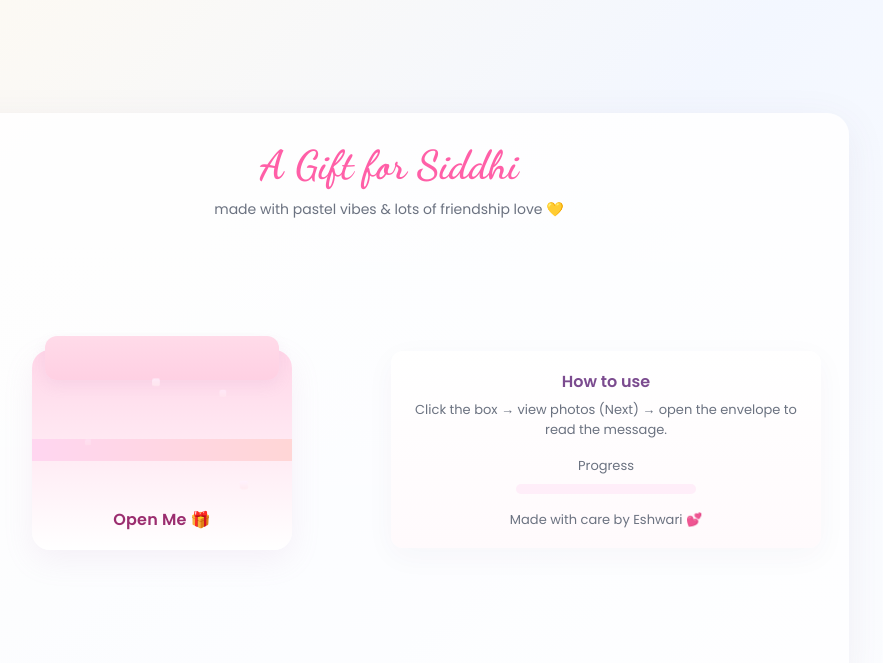
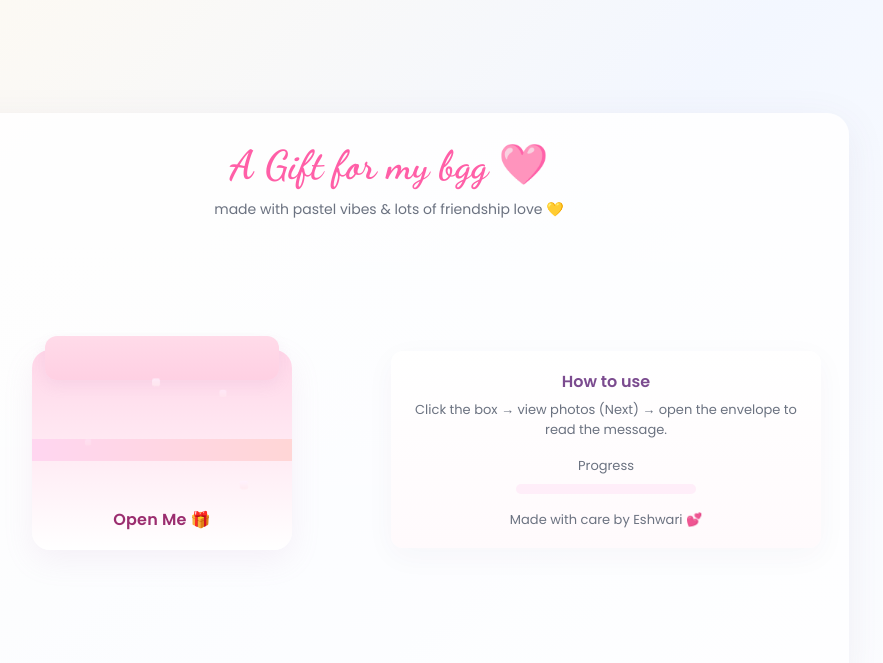
Before and after one commit to eshwari2718/siddhi, a plain HTML site: page index.html in a window 1280 px wide. Shown: the whole page, without its empty margins (251-1134 px from the left). Drawn offline with Linux system fonts and the light colour scheme.

Commit message:
Update index.html

```diff
--- a/index.html
+++ b/index.html
@@ -3,7 +3,7 @@
 <head>
 <meta charset="utf-8" />
 <meta name="viewport" content="width=device-width,initial-scale=1" />
-<title>A Gift for Siddhi — From Eshwari 💕</title>
+<title> For my bby💗— From Eshwari 💕</title>
 
 <!-- Fonts -->
 <link href="https://fonts.googleapis.com/css2?family=Poppins:wght@300;400;600&family=Dancing+Script:wght@400;700&display=swap" rel="stylesheet">
@@ -312,7 +312,7 @@
 <div class="float-area" id="floatArea"></div>
 
 <div class="card" role="main" aria-label="Eshwari's gift to Siddhi">
-  <h1>A Gift for Siddhi</h1>
+  <h1>A Gift for my bgg 🩷</h1>
   <div class="sub">made with pastel vibes & lots of friendship love 💛</div>
 
   <div class="content">
```
